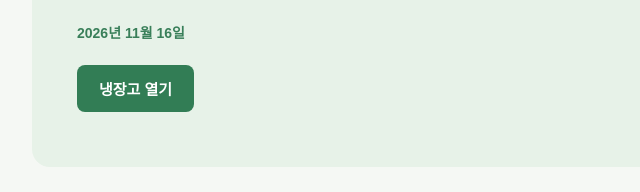
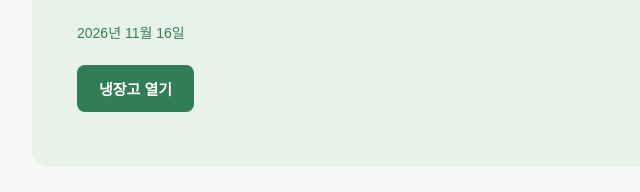
Before and after one commit to Jueun-Ha/my-fridge, a plain HTML site: page index.html in a window 1280 px wide. Shown: the part 411-603 px from the top of the page, 133-773 px from the left. Drawn offline with Linux system fonts and the light colour scheme.

Commit message:
Fix current date element in index.html

```diff
--- a/index.html
+++ b/index.html
@@ -19,7 +19,7 @@
       <p class="eyebrow">MY FRIDGE</p>
       <h1>냉장고 속 식품을<br>한 눈에 관리하세요.</h1>
       <p class="intro-text"> 식품 이름, 수량, 소비기한을 기록하고<br>남은 날짜를 쉽게 확인할 수 있는 공간입니다.</p>
-      <p class="current-date"> <strong id="currentDate"></strong></p>
+      <p class="current-date" id="currentDate"></p>
       <a class="primary-button" href="main.html">냉장고 열기</a>
     </section>
   </main>
```
